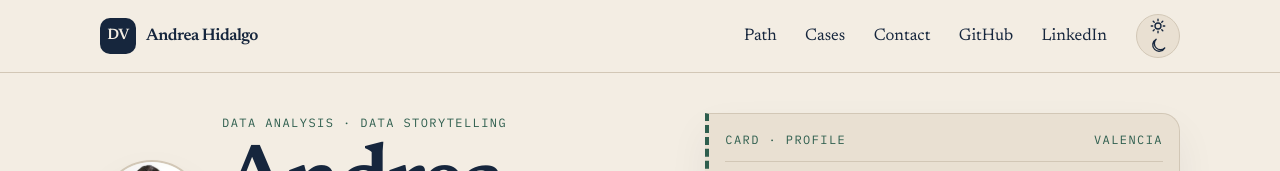
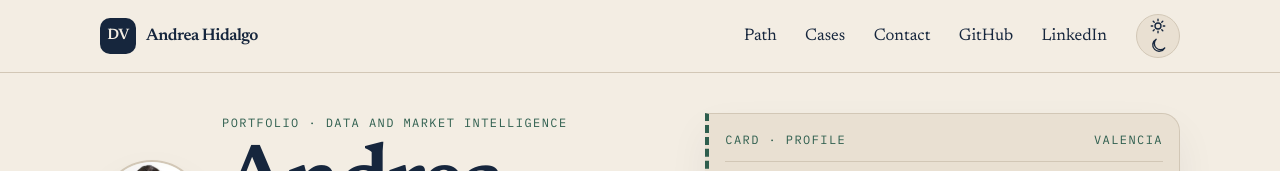
Before and after one commit to HidalgosCode27/dataviva, a plain HTML site: page index.html in a window 1280 px wide. Shown: the top 171 px of the page. Drawn offline with Linux system fonts and the light colour scheme.

Commit message:
Restore the home label above her name.
It reads Portfolio · Data and Market Intelligence. The role line stays as it is, and the stamp stays off.

Co-authored-by: Andrea Hidalgo <andrehidalgoarce@gmail.com>

```diff
--- a/index.html
+++ b/index.html
@@ -74,7 +74,7 @@
               <span class="portrait-fallback" hidden aria-hidden="true">AH</span>
             </div>
             <div>
-              <p class="kicker">Data analysis · data storytelling</p>
+              <p class="kicker">Portfolio · Data and Market Intelligence</p>
               <h1>Andrea <em>Hidalgo</em></h1>
             </div>
           </div>
```
